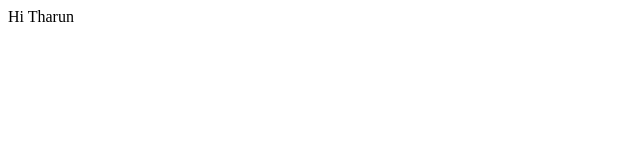
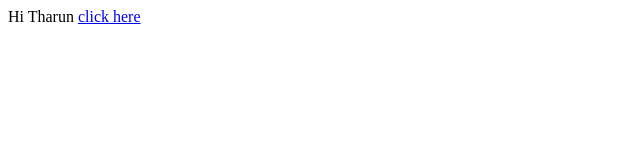
Before and after one commit to Tharunvarshanth/tharunvar.github.io, a plain HTML site: page index.html in a window 1280 px wide. Shown: the full height of the page, 0-640 px from the left. Drawn offline with Linux system fonts and the light colour scheme.

Commit message:
Update index.html

```diff
--- a/index.html
+++ b/index.html
@@ -5,4 +5,5 @@
 
 <body>
 Hi Tharun
+  <a href="1.html">click here</a>
 </body>
```
